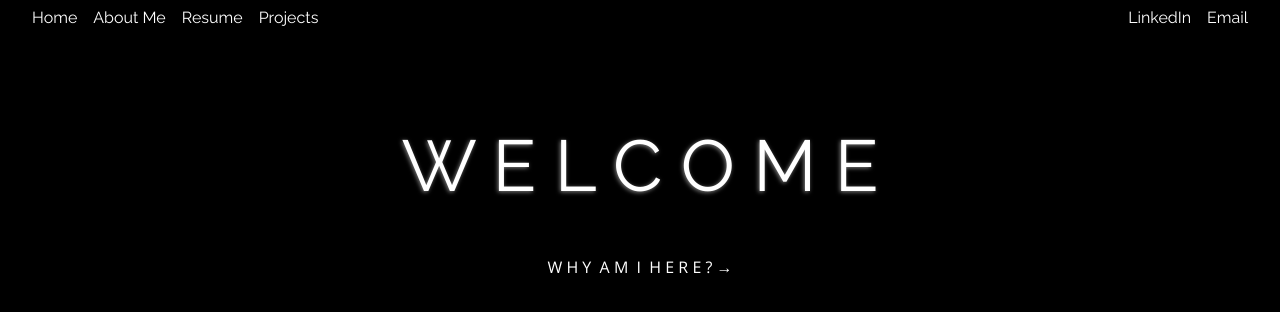
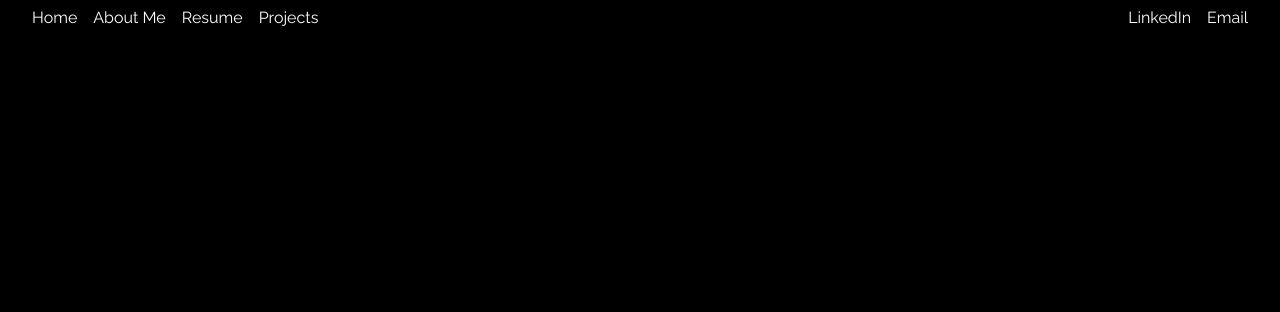
Before and after one commit to jhope314/jhope314, a React (Create React App) app: page / in a window 1280 px wide. Shown: the top 312 px of the page. Built offline with nearby package versions, Linux system fonts and the light colour scheme.

Commit message:
update app.js

```diff
--- a/src/App.js
+++ b/src/App.js
@@ -12,7 +12,7 @@ function App() {
     <div className="App">
       <header className="App-header">
         <div>
-          <Link to="/">Home</Link>
+          <Link to="/jhope314">Home</Link>
           <Link to="/about">About Me</Link>
           <Link to="/resume">Resume</Link>
           <Link to="/projects">Projects</Link>
@@ -24,7 +24,7 @@ function App() {
       </header>
       <AnimatePresence mode="wait">
         <Routes location={location} key={location.pathname}>
-          <Route path="/" element={<WelcomePage />} />
+          <Route path="/jhope314" element={<WelcomePage />} />
           <Route path="/about" element={<About />} />
           <Route path="/resume" element={<Resume />} />
           <Route path="/projects" element={<Projects />} />
```
